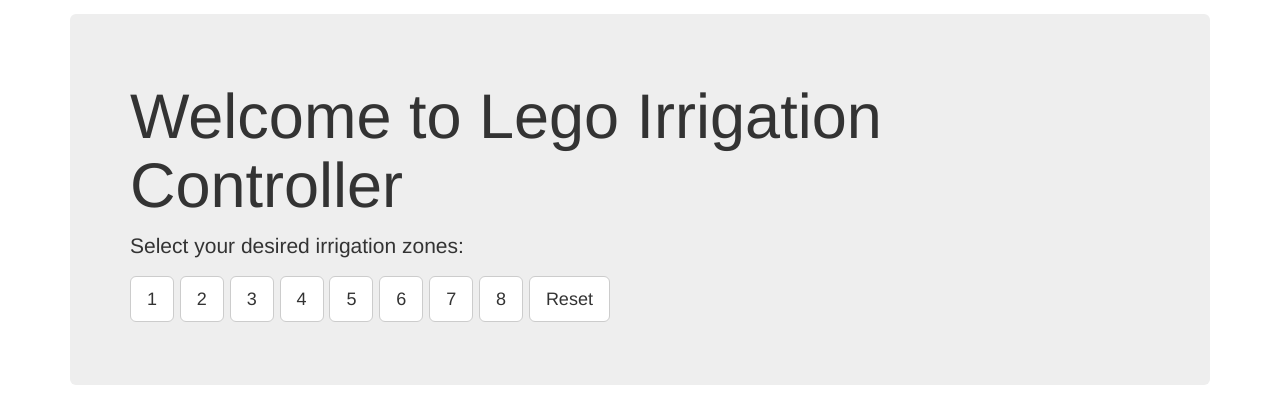
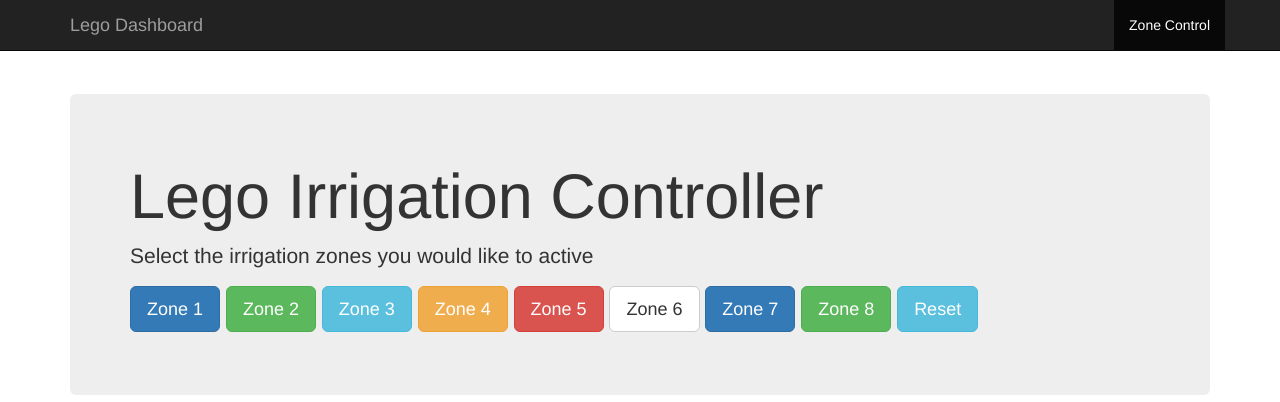
Before and after one commit to lukeyyang/475webapp, a Flask app: page / in a window 1280 px wide. Shown: the top 402 px of the page. Run offline with Flask 2, Linux system fonts and the light colour scheme; some libraries are stand-ins or nearby versions.

Commit message:
beautiful interface

```diff
--- a/app/static/sample-app.css
+++ b/app/static/sample-app.css
@@ -1,3 +1,7 @@
 .jumbotron {
   margin-top: 1em;  // add a little space
 }
+
+body{
+	padding-top: 80px;
+}
--- a/app/templates/home.html
+++ b/app/templates/home.html
@@ -22,28 +22,65 @@
     </div>
   {%- endif %}
   {%- endwith %}
+
+  <div class = "navbar navbar-inverse navbar-fixed-top" role="navigation">
+   		<div class = "container">	<!-- keeps within bootstrap grid -->
+   			<div class= "navbar-header">
+   				<button type="button" class="navbar-toggle" data-toggle ="collapse" data-target=".navbar-collapse">
+   					<span class="sr-only">Toggle navigation</span>
+   					<span class="icon-bar"></span>
+   					<span class="icon-bar"></span>
+   					<span class="icon-bar"></span>
+
+   				</button>
+   				<a class ="navbar-brand" href='#'>Lego Dashboard</a>
+   			</div>
+   			<div class="navbar-collapse collapse">
+   				<ul class="nav navbar-nav navbar-right">
+   					<li class="active"><a href = '#'>Zone Control</a></li>
+   					<!--<li><a href ='#'>Weather</a></li>-->
+   				</ul>
+   			</div> <!--Nav Collapse -->
+   		</div>
+   </div>
+
+   <div class = "navbar navbar-inverse navbar-fixed-bottom" role="navigation">
+  		<div class= "container">
+  			<div class="navbar-text pull-left">
+	  			<p>Lego Inc. Copyright 2016 </p>
+	  		</div>
+	  	</div>
+  </div>
+
+
+
+
+
     <div class="jumbotron">
-      <h1>Welcome to Lego Irrigation Controller</h1>
-      <p>Select your desired irrigation zones: </p>
+
+      <h1>Lego Irrigation Controller</h1>
+      <p>Select the irrigation zones you would like to active </p>
       <p>
+        <a class="btn btn-lg btn-primary" role="button"
+                href="{{ url_for('set_zone', zonenum = 1) }}" >Zone 1</a>
+        <a class="btn btn-lg btn-success" role="button"
+                href="{{ url_for('set_zone', zonenum = 2) }}" >Zone 2</a>
+        <a class="btn btn-lg btn-info" role="button"
+                href="{{ url_for('set_zone', zonenum = 3) }}" >Zone 3</a>
+        <a class="btn btn-lg btn-warning" role="button"
+                href="{{ url_for('set_zone', zonenum = 4) }}" >Zone 4</a>
+        <a class="btn btn-lg btn-danger" role="button"
+                href="{{ url_for('set_zone', zonenum = 5) }}" >Zone 5</a>
         <a class="btn btn-lg btn-default" role="button"
-                href="{{ url_for('set_zone', zonenum = 1) }}" >1</a>
-        <a class="btn btn-lg btn-default" role="button"
-                href="{{ url_for('set_zone', zonenum = 2) }}" >2</a>
-        <a class="btn btn-lg btn-default" role="button"
-                href="{{ url_for('set_zone', zonenum = 3) }}" >3</a>
-        <a class="btn btn-lg btn-default" role="button"
-                href="{{ url_for('set_zone', zonenum = 4) }}" >4</a>
-        <a class="btn btn-lg btn-default" role="button"
-                href="{{ url_for('set_zone', zonenum = 5) }}" >5</a>
-        <a class="btn btn-lg btn-default" role="button"
-                href="{{ url_for('set_zone', zonenum = 6) }}" >6</a>
-        <a class="btn btn-lg btn-default" role="button"
-                href="{{ url_for('set_zone', zonenum = 7) }}" >7</a>
-        <a class="btn btn-lg btn-default" role="button"
-                href="{{ url_for('set_zone', zonenum = 8) }}" >8</a>
-        <a class="btn btn-lg btn-default" role="button"
+                href="{{ url_for('set_zone', zonenum = 6) }}" >Zone 6</a>
+        <a class="btn btn-lg btn-primary" role="button"
+                href="{{ url_for('set_zone', zonenum = 7) }}" >Zone 7</a>
+        <a class="btn btn-lg btn-success" role="button"
+                href="{{ url_for('set_zone', zonenum = 8) }}" >Zone 8</a>
+        <a class="btn btn-lg btn-info" role="button"
                 href="{{ url_for('set_zone', zonenum = 0) }}" >Reset</a>
       </p>
     </div>
+
+       <span style="display: block !important; width: 320px; text-align: center; font-family: sans-serif; font-size: 12px;"><a href="http://www.wunderground.com/cgi-bin/findweather/getForecast?query=zmw:90001.1.99999&bannertypeclick=wu_clean2day" title="Los Angeles, California Weather Forecast" target="_blank"><img src="http://weathersticker.wunderground.com/weathersticker/cgi-bin/banner/ban/wxBanner?bannertype=wu_clean2day_cond&airportcode=KCQT&ForcedCity=Los Angeles&ForcedState=CA&zip=90001&language=EN" alt="Find more about Weather in Los Angeles, CA" width="300" /></a><br><a href="http://www.wunderground.com/cgi-bin/findweather/getForecast?query=zmw:90001.1.99999&bannertypeclick=wu_clean2day" title="Get latest Weather Forecast updates" style="font-family: sans-serif; font-size: 12px" target="_blank">Weather for Los Angeles, CA</a></span>
 {%- endblock %}
```
